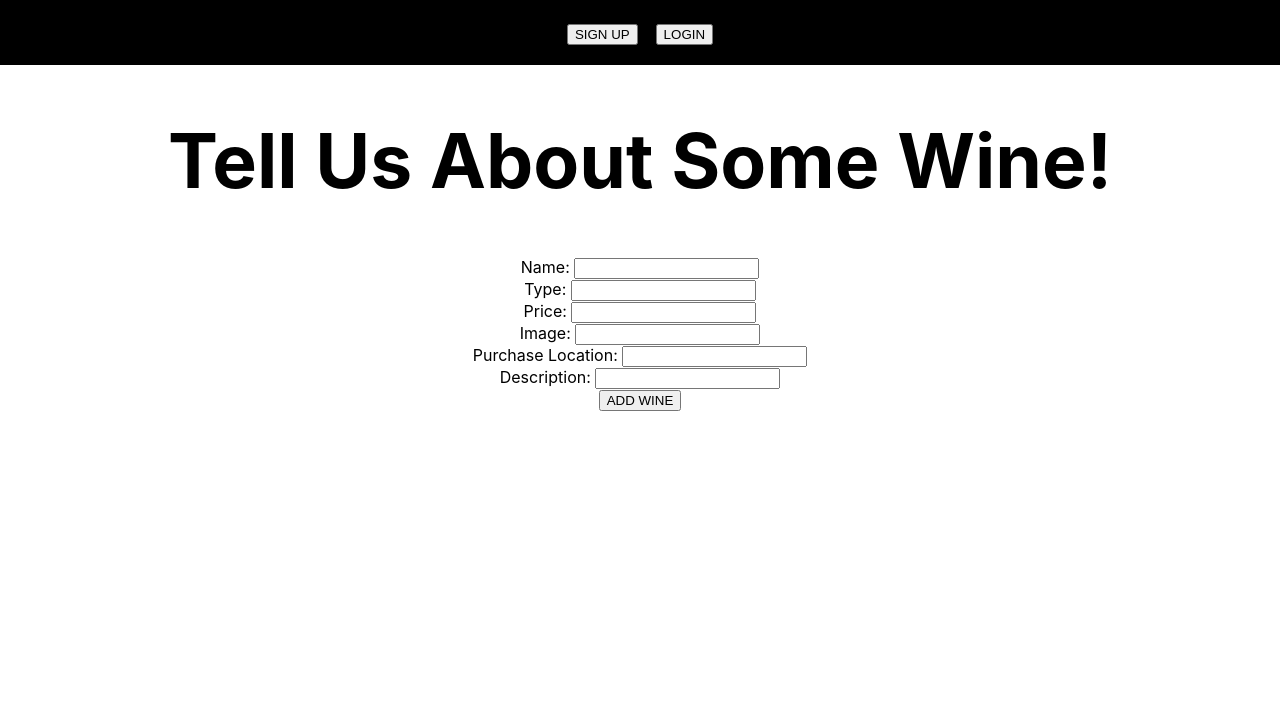
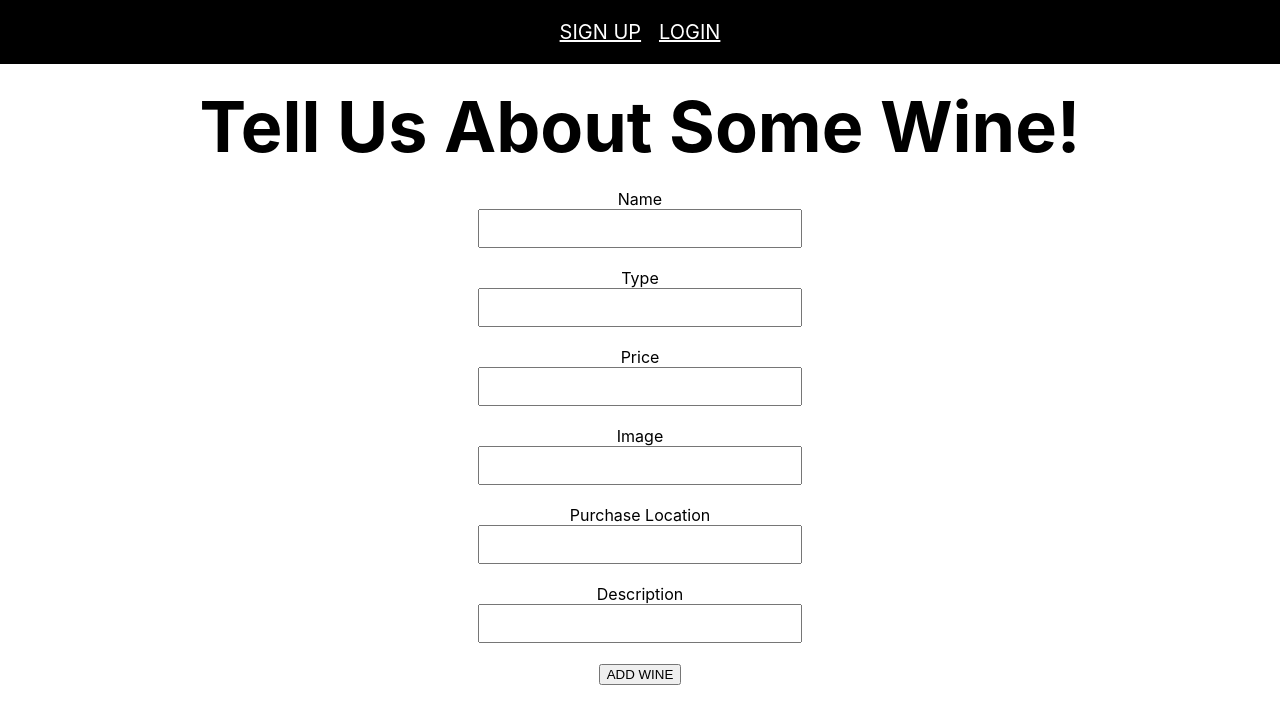
Before and after one commit to sblum55/wine-time-front, a React (Create React App) app in the folder sam-solo/: page /new in a window 1280 px wide. Shown: the top 724 px of the page. Built offline with nearby package versions, Linux system fonts and the light colour scheme; no server answers.

Commit message:
user can add comment to post and post populates on page

```diff
--- a/sam-solo/src/App.css
+++ b/sam-solo/src/App.css
@@ -3,12 +3,15 @@ body {
 }
 
 h1 {
-  font-size: 75px;
+  font-size: 70px;
   text-align: center;
+  margin: 20px;
 }
 
 img {
   width: 40%;
+  border-radius: 5px;
+  border: 5px solid black;
 }
 
 .navBar {
@@ -25,6 +28,18 @@ img {
 
 .navLink {
   color: white;
+}
+
+.createWineBtn {
+  margin-top: 10px;
+  margin-bottom: 10px;
+  padding: 5px;
+  font-size: 15px;
+
+}
+
+.deleteWineBtn {
+  margin-right: 10px;
 }
 
 .homeBtn {
@@ -54,3 +69,74 @@ img {
   border: 1px solid black;
   border-radius: 5px;
 }
+
+.commentForm {
+  padding-top: 20px;
+  padding-bottom: 50px;
+  background-color: #8f2d56;
+  color: white;
+}
+
+.commentLabel {
+  padding-left: 10px;
+  font-size: 20px;
+}
+
+.commentInput {
+  border-radius: 5px;
+}
+
+.commentBtn {
+  margin-left: 20px;
+  padding: 5px;
+  background-color: #2a2c24;
+  color: white;
+  border-radius: 5px;
+}
+
+.commentSection {
+  border: 2px solid black;
+  margin: 10px;
+  border-radius: 5px;
+}
+
+.nameArea {
+  margin-top: 20px;
+  margin-bottom: 20px;
+
+}
+
+.emailArea {
+  margin-bottom: 20px;
+
+}
+
+.signUpBtnArea {
+  margin-top: 20px;
+}
+
+.signUpBtn {
+  padding: 10px;
+  font-size: 15px;
+}
+
+.signUpInput {
+  width: 200px;
+  padding: 10px;
+}
+
+.loginFormArea {
+  margin-top: 20px;
+}
+
+.loginInput{
+  width: 200px;
+  margin-bottom: 20px;
+  padding: 10px;
+}
+
+.createWineInput {
+  width: 300px;
+  margin-bottom: 20px;
+  padding: 10px;
+}
--- a/sam-solo/src/App.js
+++ b/sam-solo/src/App.js
@@ -19,7 +19,7 @@ function App() {
   const fetchWine = () => {
     axios.get(`${process.env.REACT_APP_BACKEND_URL}/wines/allwines`)
     .then((response) => {
-      console.log(response.data);
+      // console.log(response.data);
       setAllWines(response.data)
     })
   }
@@ -27,7 +27,6 @@ function App() {
   useEffect(fetchWine, [])
 
   const fetchUser = () => {
-    console.log();
     if (localStorage.getItem('userId')) {
       axios.get(`${process.env.REACT_APP_BACKEND_URL}/users/verify`, {
         headers: {
--- a/sam-solo/src/components/NavBar.js
+++ b/sam-solo/src/components/NavBar.js
@@ -20,10 +20,10 @@ const NavBar = (props) => {
              :
              <>
             <Link className = 'navLink' to = '/signup'>
-                <button>SIGN UP</button>
+                SIGN UP
             </Link>{ ' | '}
             <Link className = 'navLink' to = '/login'>
-                <button>LOGIN</button>
+                LOGIN
             </Link>
              </>
 
--- /dev/null
+++ b/sam-solo/src/pages/AddComment.js
@@ -0,0 +1,41 @@
+import axios from 'axios'
+import { useState } from 'react'
+
+const AddComment = (props) => {
+    const [title, setTitle] = useState('')
+    const [description, setDescription] = useState('')
+
+    const handleSubmit = (e) => {
+        e.preventDefault()
+        axios.post(`${process.env.REACT_APP_BACKEND_URL}/wines/allwines/${props.postId}/comments`, {
+            title,
+            description
+        }, {
+            headers: {
+                Authorization: props.user
+            }
+        })
+        .then((response) => {
+            console.log(response);
+            // setTitle('')
+            // setDescription('')
+        })
+    }
+
+    return (
+        <div>
+            <h2>Submit Your Thoughts here!</h2>
+            <div className = 'commentContainer'>
+                <form onSubmit = {handleSubmit}>
+                    <label className = 'commentLabel' htmlFor = 'new-title'>Title: </label>
+                    <input className = 'commentInput' value = {title} onChange = {(e) => {setTitle(e.target.value)}} />
+                    <label className = 'commentLabel' htmlFor = 'new-description'>Comment: </label>
+                    <input className = 'commentInput' value = {description} onChange = {(e) => {setDescription(e.target.value)}} />
+                    <input className = 'commentBtn' type = 'submit' />
+                </form>
+            </div>
+        </div>
+    )
+}
+
+export default AddComment;
--- a/sam-solo/src/pages/CreateWine.js
+++ b/sam-solo/src/pages/CreateWine.js
@@ -28,28 +28,40 @@ const WineForm = (props) => {
             <h1>Tell Us About Some Wine!</h1>
             <form onSubmit={handleSubmit}>
                 <div>
-                    <label htmlFor = 'new-wine-name'>Name: </label>
-                    <input id = 'new-wine-name' value = {name} onChange = {(e) => {setName(e.target.value)}} />
+                    <div>
+                    <label className = 'createWineLabel' htmlFor = 'new-wine-name'>Name</label>
+                    </div>
+                    <input className = 'createWineInput' id = 'new-wine-name' value = {name} onChange = {(e) => {setName(e.target.value)}} />
                 </div>
                 <div>
-                    <label htmlFor = 'new-wine-type'>Type: </label>
-                    <input id = 'new-wine-type' value = {type} onChange = {(e) => {setType(e.target.value)}} />
+                    <div>
+                    <label className = 'createWineLabel' htmlFor = 'new-wine-type'>Type</label>
+                    </div>
+                    <input className = 'createWineInput' id = 'new-wine-type' value = {type} onChange = {(e) => {setType(e.target.value)}} />
                 </div>
                 <div>
-                    <label htmlFor = 'new-wine-price'>Price: </label>
-                    <input id = 'new-wine-price' value = {price} onChange = {(e) => {setPrice(e.target.value)}} />
+                    <div>
+                    <label className = 'createWineLabel' htmlFor = 'new-wine-price'>Price</label>
+                    </div>
+                    <input className = 'createWineInput' id = 'new-wine-price' value = {price} onChange = {(e) => {setPrice(e.target.value)}} />
                 </div>
                 <div>
-                    <label htmlFor = 'new-wine-image'>Image: </label>
-                    <input type = 'url' id = 'new-wine-image' value = {image} onChange = {(e) => {setImage(e.target.value)}} />
+                    <div>
+                    <label className = 'createWineLabel' htmlFor = 'new-wine-image'>Image</label>
+                    </div>
+                    <input className = 'createWineInput' type = 'url' id = 'new-wine-image' value = {image} onChange = {(e) => {setImage(e.target.value)}} />
                 </div>
                 <div>
-                    <label htmlFor = 'new-wine-location'>Purchase Location: </label>
-                    <input id = 'new-wine-location' value = {purchase_location} onChange = {(e) => {setPurchase_Location(e.target.value)}} />
+                    <div>
+                    <label className = 'createWineLabel' htmlFor = 'new-wine-location'>Purchase Location</label>
+                    </div>
+                    <input className = 'createWineInput' id = 'new-wine-location' value = {purchase_location} onChange = {(e) => {setPurchase_Location(e.target.value)}} />
                 </div>
                 <div>
-                    <label htmlFor = 'new-wine-description'>Description: </label>
-                    <input id = 'new-wine-description' value = {description} onChange = {(e) => {setDescription(e.target.value)}} />
+                    <div>
+                    <label className = 'createWineLabel' htmlFor = 'new-wine-description'>Description</label>
+                    </div>
+                    <input className = 'createWineInput' id = 'new-wine-description' value = {description} onChange = {(e) => {setDescription(e.target.value)}} />
                 </div>
                 <input type = 'submit' value = 'ADD WINE' />
             </form>
--- a/sam-solo/src/pages/EditWine.js
+++ b/sam-solo/src/pages/EditWine.js
@@ -1,39 +1,30 @@
 import axios from 'axios'
 import { useState, useEffect } from 'react'
+import { Redirect } from 'react-router-dom'
 
 const EditWine = (props) => {
-    console.log(props);
-    const [name, setName] = useState('')
-    const [type, setType] = useState('')
-    const [price, setPrice] = useState('')
-    const [image, setImage] = useState('')
-    const [purchase_location, setPurchase_Location] = useState('')
-    const [description, setDescription] = useState('')
-
-    const [wine, setWine] = useState({})
+    const [wine, setWine] = useState({name: '', type: '', price: '', image: '', purchase_location: '', description: ''})
+    const [redirect, setRedirect] = useState(null)
 
     const fetchOneWine = () => {
-        // console.log(`${process.env.REACT_APP_BACKEND_URL}/wines/allwines/${props.id}`);
         axios.get(`${process.env.REACT_APP_BACKEND_URL}/wines/allwines/${props.id}`)
         .then((response) => {
-            // console.log(response.data.wine);
             setWine(response.data.wine)
         })
     }
 
     useEffect(fetchOneWine , [props.id])
 
+    const handleChange = (e) => {
+        const {name, value} = e.target
+        setWine({...wine, [name]:value})
+    }
+
     const handleSubmit = (e) => {
         e.preventDefault()
-        axios.put(`${process.env.REACT_APP_BACKEND_URL}/wines/allwines/${props.id}`, {
-            name: name,
-            type: type,
-            price: price,
-            image: image,
-            purchase_location: purchase_location,
-            description: description
-        })
+        axios.put(`${process.env.REACT_APP_BACKEND_URL}/wines/allwines/${props.id}`, wine)
         .then((response) => {
+            setRedirect('/')
             console.log(response);
         })
     }
@@ -42,32 +33,33 @@ const EditWine = (props) => {
         <div>
             <h1>Change Your Mind?</h1>
             <h2>No Worries! Edit your info below.</h2>
-
+            {redirect && <Redirect to = {redirect} />}
             <div>
             <form onSubmit={handleSubmit}>
+
                 <div>
                     <label htmlFor = 'new-wine-name'>Name: </label>
-                    <input id = 'new-wine-name' value = {wine.name} onChange = {(e) => {setName(e.target.value)}} />
+                    <input id = 'new-wine-name' name = 'name' value = {wine.name}  onChange = {handleChange} />
                 </div>
                 <div>
                     <label htmlFor = 'new-wine-type'>Type: </label>
-                    <input id = 'new-wine-type' value = {wine.type} onChange = {(e) => {setType(e.target.value)}} />
+                    <input id = 'new-wine-type' name = 'type' value = {wine.type} onChange = {handleChange} />
                 </div>
                 <div>
                     <label htmlFor = 'new-wine-price'>Price: </label>
-                    <input id = 'new-wine-price' value = {wine.price} onChange = {(e) => {setPrice(e.target.value)}} />
+                    <input id = 'new-wine-price' name = 'price' value = {wine.price} onChange = {handleChange} />
                 </div>
                 <div>
                     <label htmlFor = 'new-wine-image'>Image: </label>
-                    <input type = 'url' id = 'new-wine-image' value = {wine.image} onChange = {(e) => {setImage(e.target.value)}} />
+                    <input type = 'url' id = 'new-wine-image' name = 'image' value = {wine.image} onChange = {handleChange} />
                 </div>
                 <div>
                     <label htmlFor = 'new-wine-location'>Purchase Location: </label>
-                    <input id = 'new-wine-location' value = {wine.purchase_location} onChange = {(e) => {setPurchase_Location(e.target.value)}} />
+                    <input id = 'new-wine-location' name = 'purchase_location' value = {wine.purchase_location} onChange = {handleChange} />
                 </div>
                 <div>
                     <label htmlFor = 'new-wine-description'>Description: </label>
-                    <input id = 'new-wine-description' value = {wine.description} onChange = {(e) => {setDescription(e.target.value)}} />
+                    <textarea id = 'new-wine-description' name = 'description' value = {wine.description} onChange = {handleChange} />
                 </div>
                 <input type = 'submit' placeholder = 'UPDATE' />
             </form>
--- a/sam-solo/src/pages/SignUp.js
+++ b/sam-solo/src/pages/SignUp.js
@@ -18,21 +18,28 @@ const SignUpForm = (props) => {
 
     return (
         <div>
+            <h1>Join the Fun Here!!</h1>
             <form onSubmit = {handleSubmit}>
-                <div>
-                    <label htmlFor = 'new-name'>Name: </label>
-                    <input id = 'new-name' value = {name} onChange = {(e) => {setName(e.target.value)}} />
+                <div className = 'nameArea'>
+                    <div>
+                    <label htmlFor = 'new-name'>Name </label>
+                    </div>
+                    <input className = 'signUpInput' id = 'new-name' value = {name} onChange = {(e) => {setName(e.target.value)}} />
                 </div>
-                <div>
-                    <label htmlFor = 'new-email'>Email: </label>
-                    <input id = 'new-email' value = {email} onChange = {(e) => {setEmail(e.target.value)}} />
+                <div className = 'emailArea'>
+                    <div>
+                    <label htmlFor = 'new-email'>Email </label>
+                    </div>
+                    <input className = 'signUpInput' id = 'new-email' value = {email} onChange = {(e) => {setEmail(e.target.value)}} />
                 </div>
-                <div>
-                    <label htmlFor = 'new-password'>Password: </label>
-                    <input type = 'password' id = 'new-password' value = {password} onChange = {(e) => {setPassword(e.target.value)}} />
+                <div className = 'passwordArea'>
+                    <div>
+                    <label htmlFor = 'new-password'>Password </label>
+                    </div>
+                    <input className = 'signUpInput' type = 'password' id = 'new-password' value = {password} onChange = {(e) => {setPassword(e.target.value)}} />
                 </div>
-                <div>
-                    <input type = 'submit' value = 'SUBMIT' />
+                <div className = 'signUpBtnArea'>
+                    <input className = 'signUpBtn' type = 'submit' value = 'SUBMIT' />
                 </div>
             </form>
         </div>
```
Also changed, not shown: sam-solo/src/pages/LogIn.js (+12 -5 lines), sam-solo/src/pages/SingleWine.js (+28 -6 lines).
